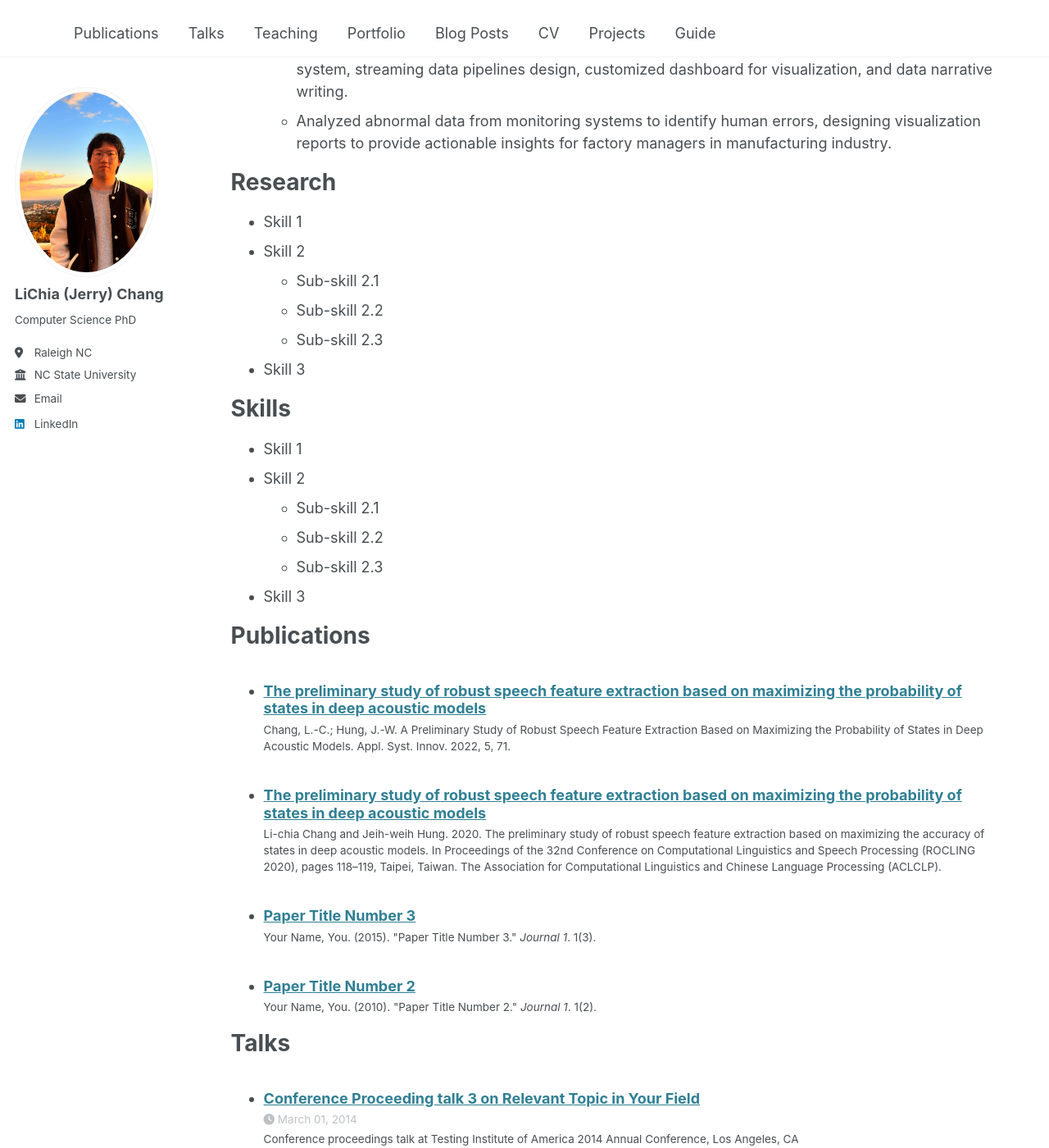
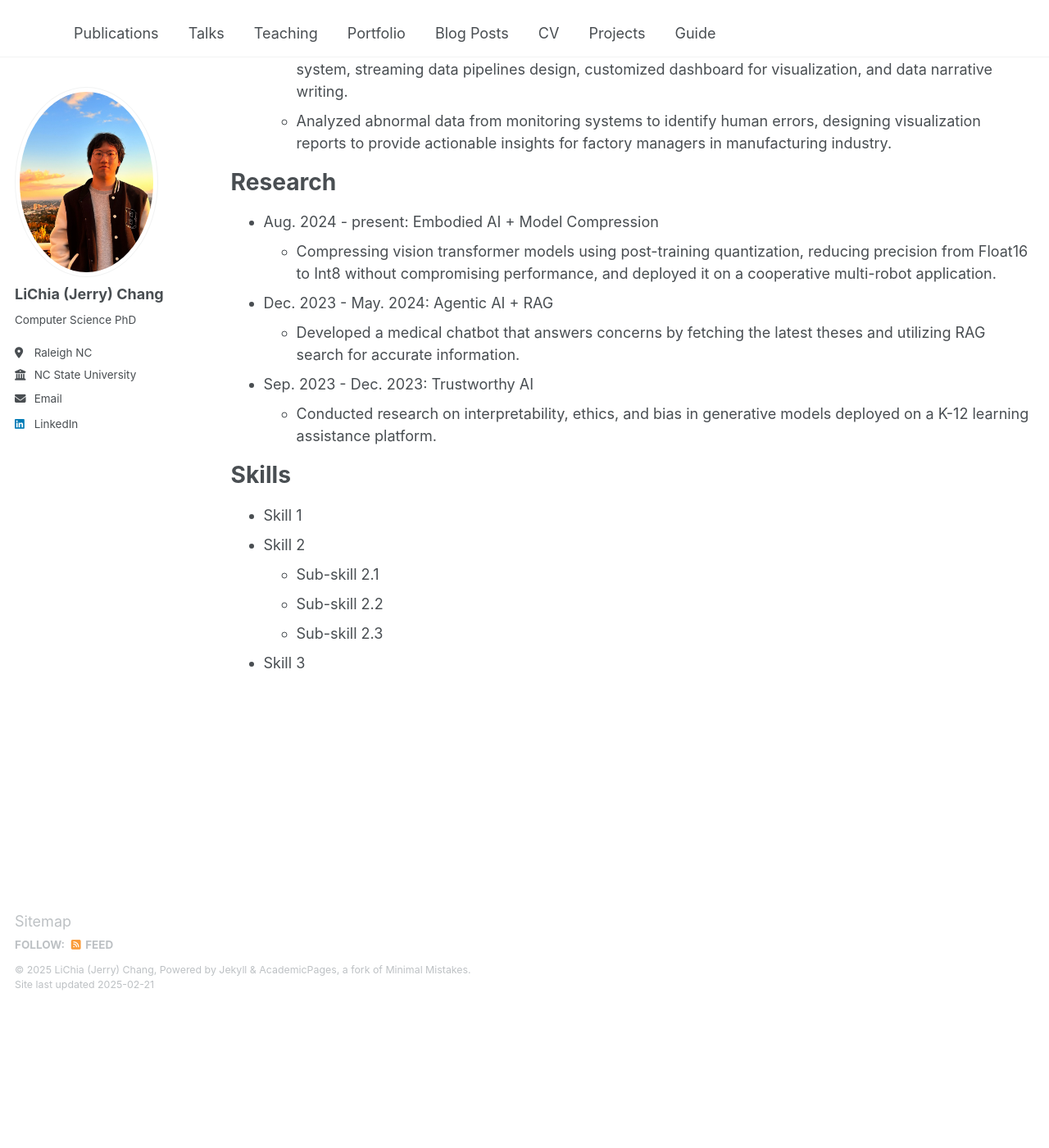
Before and after one commit to lichchang/lichchang.github.io, a Jekyll site: the page built from _pages/cv.md, in a window 1280 px wide and 1400 px high, scrolled down 750 px. Shown: the whole window at 82% size. Built offline with Jekyll 4.4.1, drawn with Linux system fonts in a browser that asks for light colours; after the commit the page ends 1979 px from its top, so only the background shows below that; some of the changed text lies outside the part shown.

Commit message:
Update cv.md

```diff
--- a/_pages/cv.md
+++ b/_pages/cv.md
@@ -33,12 +33,12 @@ Work experience
 
 Research
 ======
-* Skill 1
-* Skill 2
-  * Sub-skill 2.1
-  * Sub-skill 2.2
-  * Sub-skill 2.3
-* Skill 3
+* Aug. 2024 - present: Embodied AI + Model Compression
+  - Compressing vision transformer models using post-training quantization, reducing precision from Float16 to Int8 without compromising performance, and deployed it on a cooperative multi-robot application.
+* Dec. 2023 - May. 2024: Agentic AI + RAG
+  - Developed a medical chatbot that answers concerns by fetching the latest theses and utilizing RAG search for accurate information.
+* Sep. 2023 - Dec. 2023: Trustworthy AI
+  - Conducted research on interpretability, ethics, and bias in generative models deployed on a K-12 learning assistance platform.
 
 
 Skills
@@ -49,25 +49,3 @@ Skills
   * Sub-skill 2.2
   * Sub-skill 2.3
 * Skill 3
-
-Publications
-======
-  <ul>{% for post in site.publications reversed %}
-    {% include archive-single-cv.html %}
-  {% endfor %}</ul>
-
-Talks
-======
-  <ul>{% for post in site.talks reversed %}
-    {% include archive-single-talk-cv.html  %}
-  {% endfor %}</ul>
-
-Teaching
-======
-  <ul>{% for post in site.teaching reversed %}
-    {% include archive-single-cv.html %}
-  {% endfor %}</ul>
-
-Service and leadership
-======
-* Currently signed in to 43 different slack teams
```
